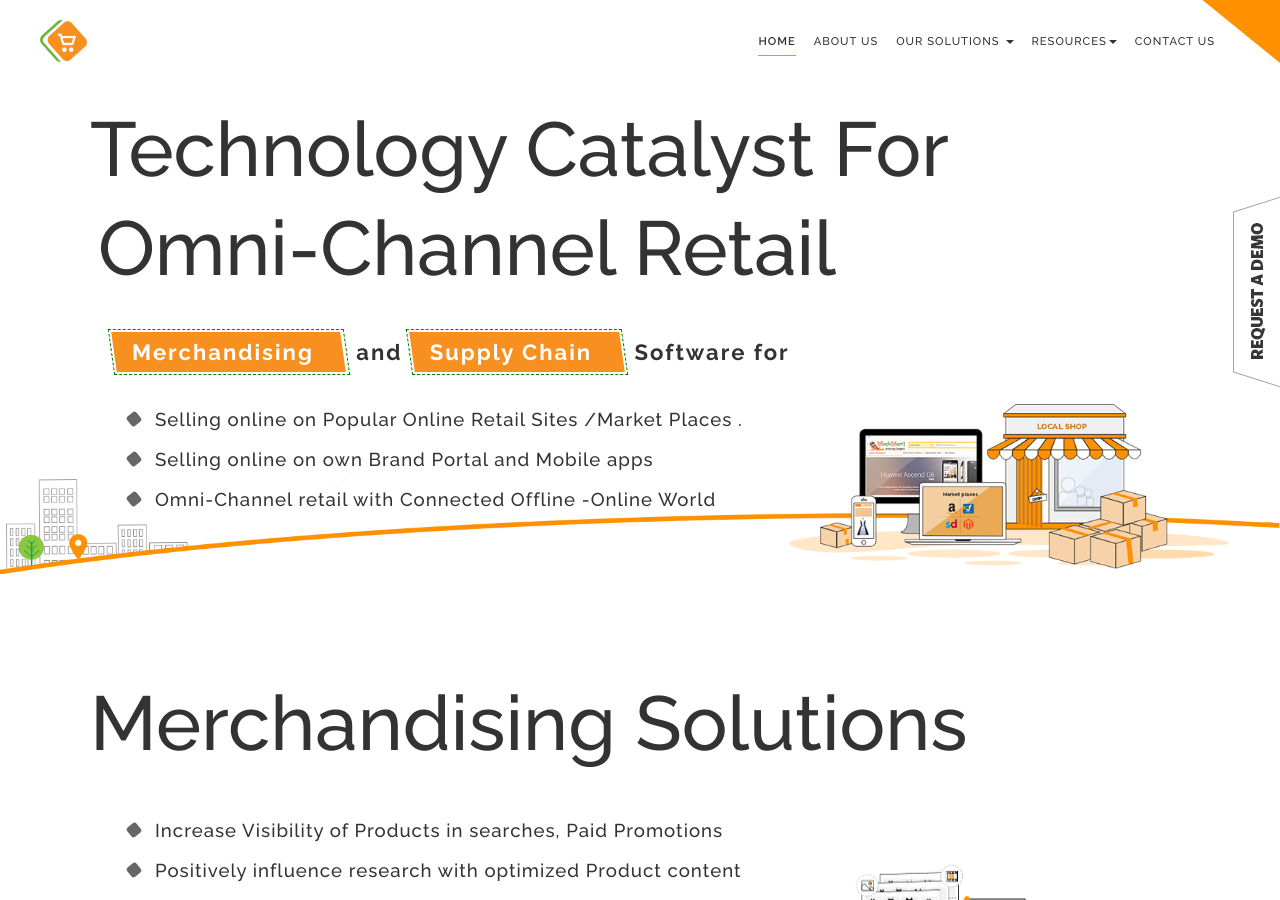
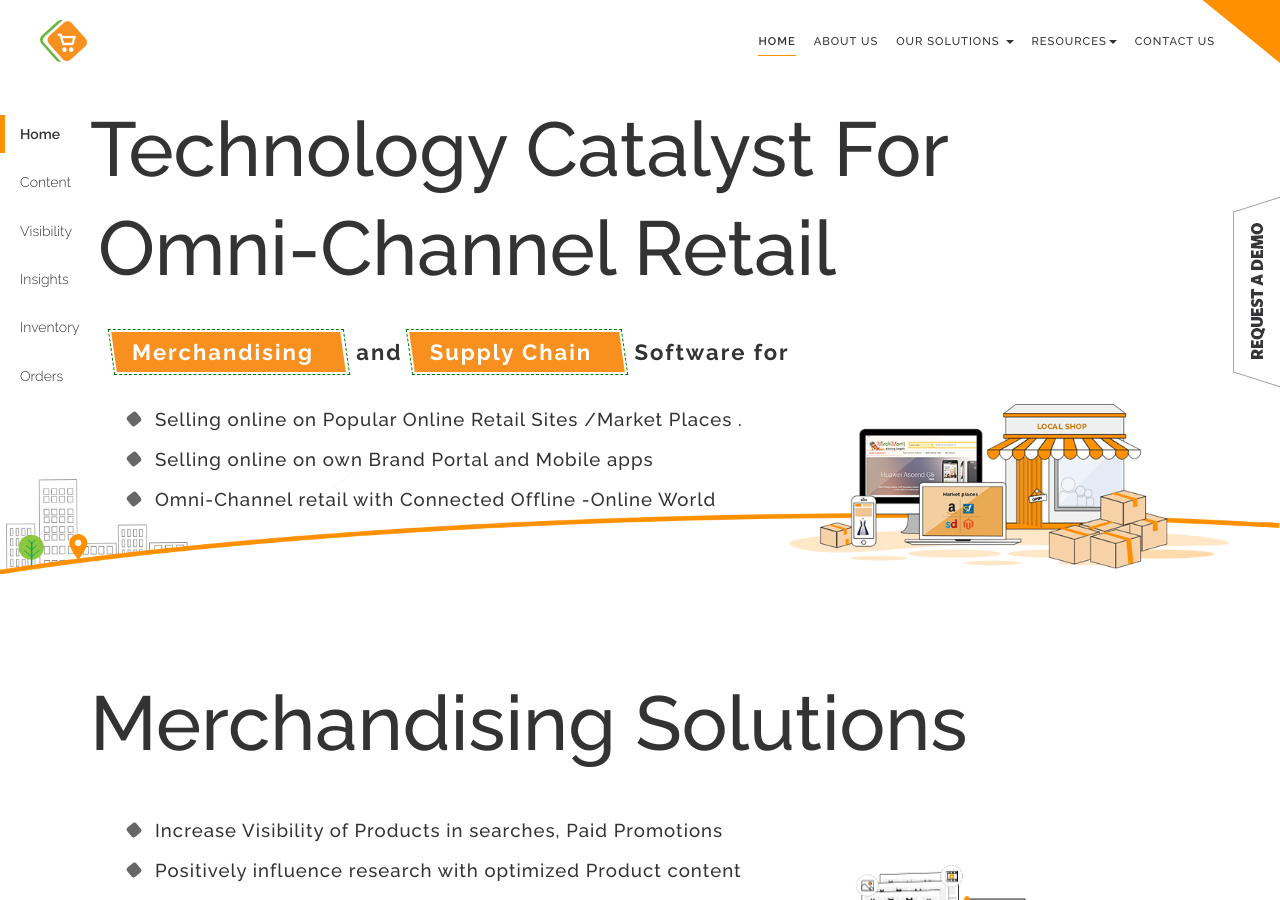
Before and after one commit to paxcom/paxcom.github.io, a Jekyll site: the page built from index.md, in a window 1280 px wide and 900 px high. Built offline with Jekyll 4.4.1, drawn with Linux system fonts in a browser that asks for light colours; comment, search, counter and statistics services are not loaded.

Commit message:
homeintro

```diff
--- a/_includes/paxcomHomeIntro.html
+++ b/_includes/paxcomHomeIntro.html
@@ -2,7 +2,7 @@
 <!-- Carousel -->
 <div id="carousel-example-generic" class="carousel slide carousel-fade" data-ride="carousel">
   <!-- Indicators -->
-  <!--<ol class="carousel-indicators paxcom-carousel-indicators">
+  <ol class="carousel-indicators paxcom-carousel-indicators">
 
   	<li data-target="#carousel-example-generic" data-slide-to="0" class="active">Home</li>
     <li data-target="#carousel-example-generic" data-slide-to="1" >Content</li>
@@ -10,7 +10,7 @@
     <li data-target="#carousel-example-generic" data-slide-to="3">Insights</li>
     <li data-target="#carousel-example-generic" data-slide-to="4">Inventory </li>
     <li data-target="#carousel-example-generic" data-slide-to="5">Orders</li>
-  </ol>-->
+  </ol>
 
   <!-- Wrapper for slides -->
    <!-- Wrapper for slides -->
```
